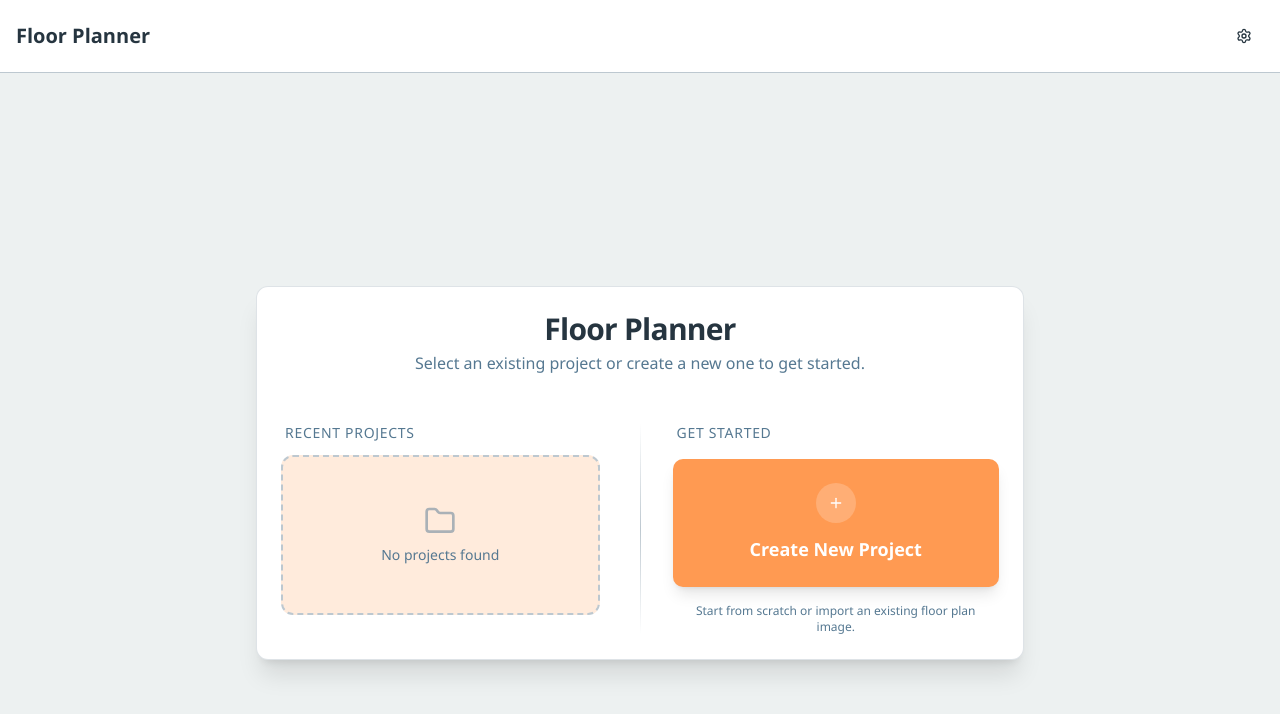
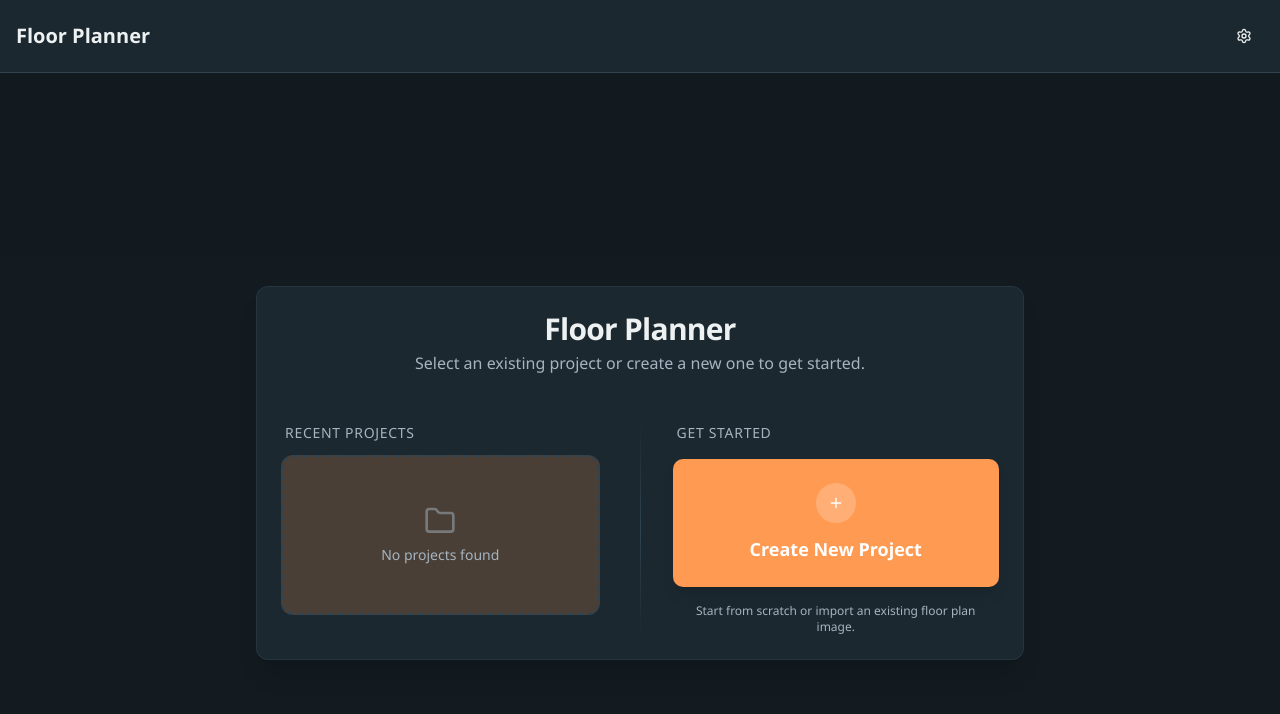
Before and after one commit to TheOctoMizer/FloorPlanner, a React (Vite) app: page / in a window 1280 px wide. Shown: the top 714 px of the page. Built offline with nearby package versions, Linux system fonts and the light colour scheme.

Commit message:
Applied Theme to the UI after fetching from DB

```diff
--- a/src/ui/App.tsx
+++ b/src/ui/App.tsx
@@ -2,14 +2,17 @@ import React from "react";
 import ProjectSelector from "./components/ProjectSelector";
 import Header from "./components/Header";
 import { Toaster } from "@/components/ui/sonner";
+import { ThemeProvider } from "./components/ThemeProvider";
 
 export default function App() {
     return (
+        <ThemeProvider>
             <div>
                 {/* TODO: Add a header component */}
                 <Header />
                 <ProjectSelector />
                 <Toaster position="bottom-right" expand={true} richColors />
             </div>
+        </ThemeProvider>
     );
 }
--- a/src/ui/components/Settings/index.tsx
+++ b/src/ui/components/Settings/index.tsx
@@ -21,6 +21,7 @@ import { Input } from "@/components/ui/input";
 import { Button } from "@/components/ui/button";
 import { Eye, EyeOff } from "lucide-react";
 import { ThemeType } from "@/types/themeType";
+import { useTheme } from "../ThemeProvider";
 
 interface SettingsProps {
     open: boolean;
@@ -32,22 +33,20 @@ export default function Settings({ open, onOpenChange }: SettingsProps) {
     const [baseUrl, setBaseUrl] = useState<string>("");
     const [apiKey, setApiKey] = useState<string>("");
     const [showApiKey, setShowApiKey] = useState(false);
-    const [theme, setTheme] = useState<ThemeType | string>("");
+    const { theme, setTheme } = useTheme();
 
 
     useEffect(() => {
         if (open) {
-            const fetchProvider = async () => {
+            const fetchProviderData = async () => {
                 const provider = await window.api.getLLMProvider();
                 const baseUrl = await window.api.getLLMProviderBaseUrl();
                 const apiKey = await window.api.getLLMProviderApiKey();
-                const theme = await window.api.getTheme();
                 setAiProvider(provider);
                 setBaseUrl(baseUrl || "");
                 setApiKey(apiKey || "");
-                setTheme(theme);
             };
-            fetchProvider();
+            fetchProviderData();
         }
     }, [open]);
 
@@ -58,9 +57,11 @@ export default function Settings({ open, onOpenChange }: SettingsProps) {
             description: "Your settings have been saved successfully.",
         });
 
-        // Refresh base URL if needed for the new provider
+        // Refresh base URL and Key for the new provider
         const newBaseUrl = await window.api.getLLMProviderBaseUrl();
+        const newApiKey = await window.api.getLLMProviderApiKey();
         setBaseUrl(newBaseUrl || "");
+        setApiKey(newApiKey || "");
     };
 
     const handleSaveBaseUrl = async () => {
@@ -78,12 +79,12 @@ export default function Settings({ open, onOpenChange }: SettingsProps) {
     };
 
     const handleThemeChange = async (value: string) => {
-        setTheme(value);
-        await window.api.setTheme(value as ThemeType);
+        setTheme(value as ThemeType);
         toast.success(`Theme updated to ${value}`, {
             description: "Your settings have been saved successfully.",
         });
     };
+
 
     return (
         <Dialog open={open} onOpenChange={onOpenChange}>
--- /dev/null
+++ b/src/ui/components/ThemeProvider.tsx
@@ -0,0 +1,61 @@
+import React, { createContext, useContext, useEffect, useState } from "react";
+import { ThemeType } from "@/types/themeType";
+
+type ThemeProviderProps = {
+    children: React.ReactNode;
+};
+
+type ThemeProviderState = {
+    theme: ThemeType;
+    setTheme: (theme: ThemeType) => void;
+};
+
+const ThemeProviderContext = createContext<ThemeProviderState | undefined>(
+    undefined
+);
+
+export function ThemeProvider({ children }: ThemeProviderProps) {
+    const [theme, setThemeState] = useState<ThemeType>(ThemeType.Dark);
+
+    useEffect(() => {
+        const initTheme = async () => {
+            try {
+                const savedTheme = await window.api.getTheme();
+                if (savedTheme) {
+                    setThemeState(savedTheme);
+                }
+            } catch (error) {
+                console.error("Failed to fetch theme from DB:", error);
+            }
+        };
+        initTheme();
+    }, []);
+
+    useEffect(() => {
+        const root = window.document.documentElement;
+        root.classList.remove("light", "dark");
+        root.classList.add(theme);
+    }, [theme]);
+
+    const setTheme = async (newTheme: ThemeType) => {
+        setThemeState(newTheme);
+        try {
+            await window.api.setTheme(newTheme);
+        } catch (error) {
+            console.error("Failed to save theme to DB:", error);
+        }
+    };
+
+    return (
+        <ThemeProviderContext.Provider value={{ theme, setTheme }}>
+            {children}
+        </ThemeProviderContext.Provider>
+    );
+}
+
+export const useTheme = () => {
+    const context = useContext(ThemeProviderContext);
+    if (context === undefined)
+        throw new Error("useTheme must be used within a ThemeProvider");
+    return context;
+};
```
Lines whose indentation alone changed are shown as unchanged.
